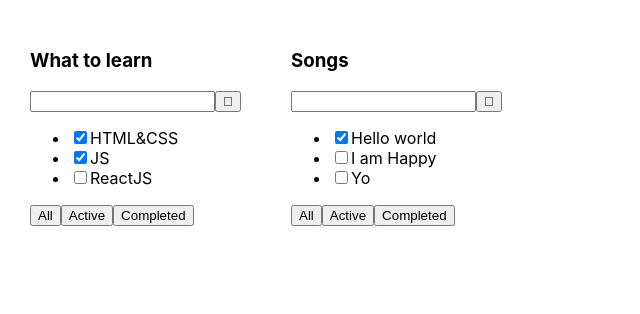
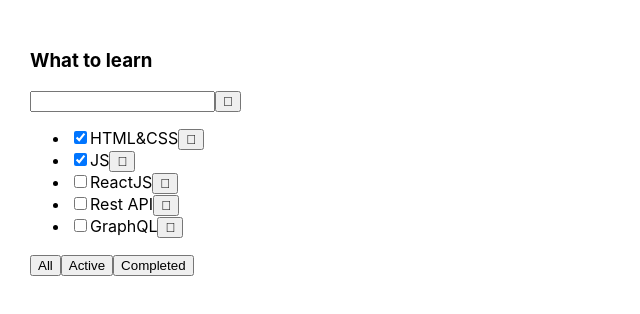
Before and after one commit to genamontana/todolist-last-chance, a React (Create React App) app: page / in a window 1280 px wide. Shown: the top 314 px of the page, without its empty margins (0-640 px from the left). Built offline with nearby package versions, Linux system fonts and the light colour scheme.

Commit message:
02 - Sprint 01, week 2 completed

```diff
--- a/src/App.tsx
+++ b/src/App.tsx
@@ -1,23 +1,44 @@
-import React from 'react';
+import React, {useState} from 'react';
 import './App.css';
 import {TodoList} from './TodoList';
 
+export type FilterValuesType = 'all' | 'active' | 'completed'
+
 function App() {
-    const tasks1 = [
+    const [tasks, setTasks] = useState([
         {id: 1, title: 'HTML&CSS', isDone: true},
         {id: 2, title: 'JS', isDone: true},
-        {id: 3, title: 'ReactJS', isDone: false}
-    ]
-    const tasks2 = [
-        {id: 1, title: 'Hello world', isDone: true},
-        {id: 2, title: 'I am Happy', isDone: false},
-        {id: 3, title: 'Yo', isDone: false}
-    ]
+        {id: 3, title: 'ReactJS', isDone: false},
+        {id: 4, title: 'Rest API', isDone: false},
+        {id: 5, title: 'GraphQL', isDone: false}
+    ])
+
+    const removeTask = (id: number) => {
+        let filteredTasks = tasks.filter(task => task.id !== id)
+        setTasks(filteredTasks)
+    }
+
+    let [filter, setFilter] = useState<FilterValuesType>('all')
+
+    let tasksFourTodoList = tasks
+
+    if (filter === 'active') {
+        tasksFourTodoList = tasks.filter(task => !task.isDone)
+    }
+    if (filter === 'completed') {
+        tasksFourTodoList = tasks.filter(task => task.isDone)
+    }
+
+    const changeFilter = (value: FilterValuesType) => {
+        setFilter(value)
+    }
 
     return (
         <div className="App">
-            <TodoList title={'What to learn'} tasks={tasks1}/>
-            <TodoList title={'Songs'} tasks={tasks2}/>
+            <TodoList title={'What to learn'}
+                      tasks={tasksFourTodoList}
+                      removeTask={removeTask}
+                      changeFilter={changeFilter}/>
         </div>
     );
 }
--- a/src/TodoList.tsx
+++ b/src/TodoList.tsx
@@ -1,4 +1,5 @@
 import React from 'react';
+import {FilterValuesType} from './App';
 
 type TasksType = {
     id: number
@@ -9,6 +10,8 @@
 type TodoListType = {
     title: string
     tasks: TasksType[]
+    removeTask: (id: number) => void
+    changeFilter: (value: FilterValuesType) => void
 }
 
 export function TodoList(props: TodoListType) {
@@ -20,26 +23,25 @@
                 <button></button>
             </div>
             <ul>
-                <li>
-                    <input type="checkbox"
-                           checked={props.tasks[0].isDone}/>
-                    <span>{props.tasks[0].title}</span>
-                </li>
-                <li>
-                    <input type="checkbox"
-                           checked={props.tasks[1].isDone}/>
-                    <span>{props.tasks[1].title}</span>
-                </li>
-                <li>
-                    <input type="checkbox"
-                           checked={props.tasks[2].isDone}/>
-                    <span>{props.tasks[2].title}</span>
-                </li>
+                {props.tasks.map(task => <li key={task.id}>
+                    <input type="checkbox" checked={task.isDone}/>
+                    <span>{task.title}</span>
+                    <button onClick={() => props.removeTask(task.id)}></button>
+                </li>)}
             </ul>
             <div>
-                <button>All</button>
-                <button>Active</button>
-                <button>Completed</button>
+                <button
+                    onClick={() => props.changeFilter('all')}>
+                    All
+                </button>
+                <button
+                    onClick={() => props.changeFilter('active')}>
+                    Active
+                </button>
+                <button
+                    onClick={() => props.changeFilter('completed')}>
+                    Completed
+                </button>
             </div>
         </div>
     )
```
